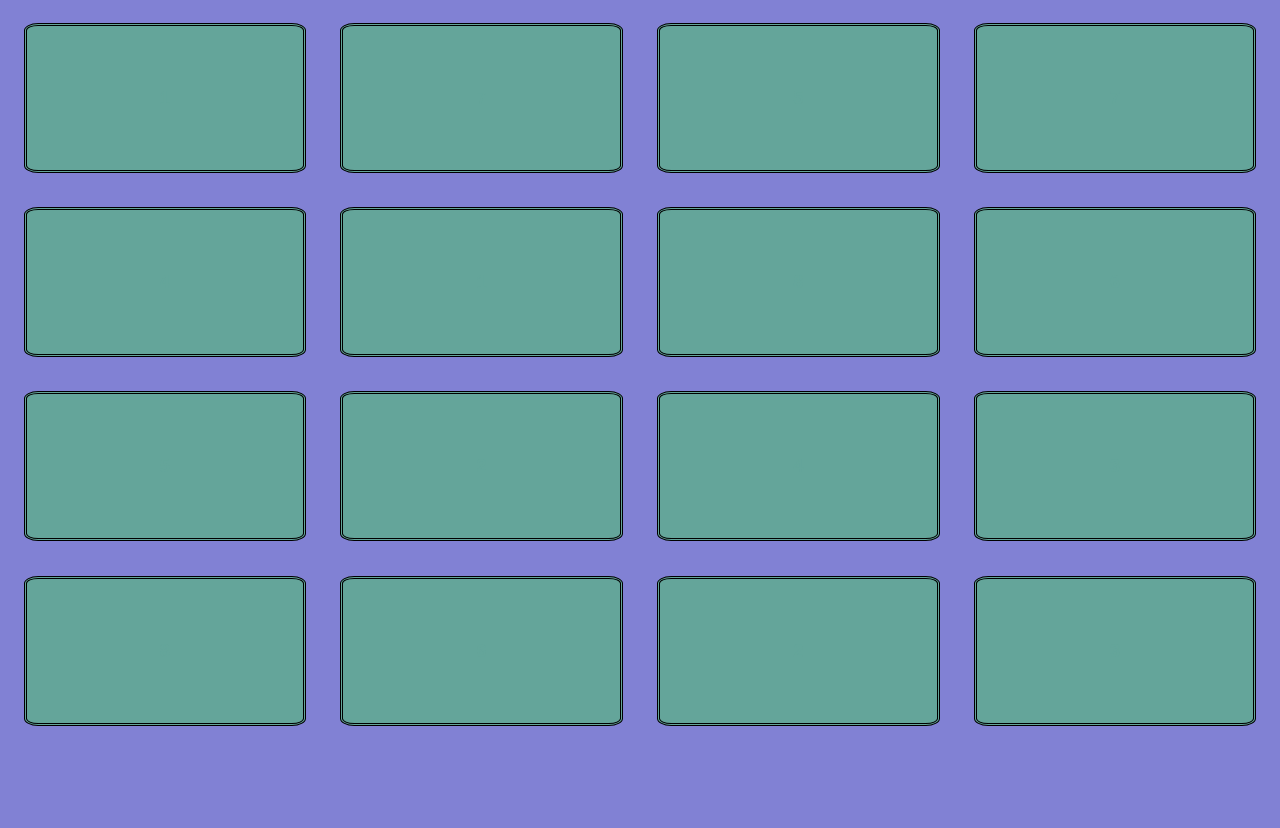
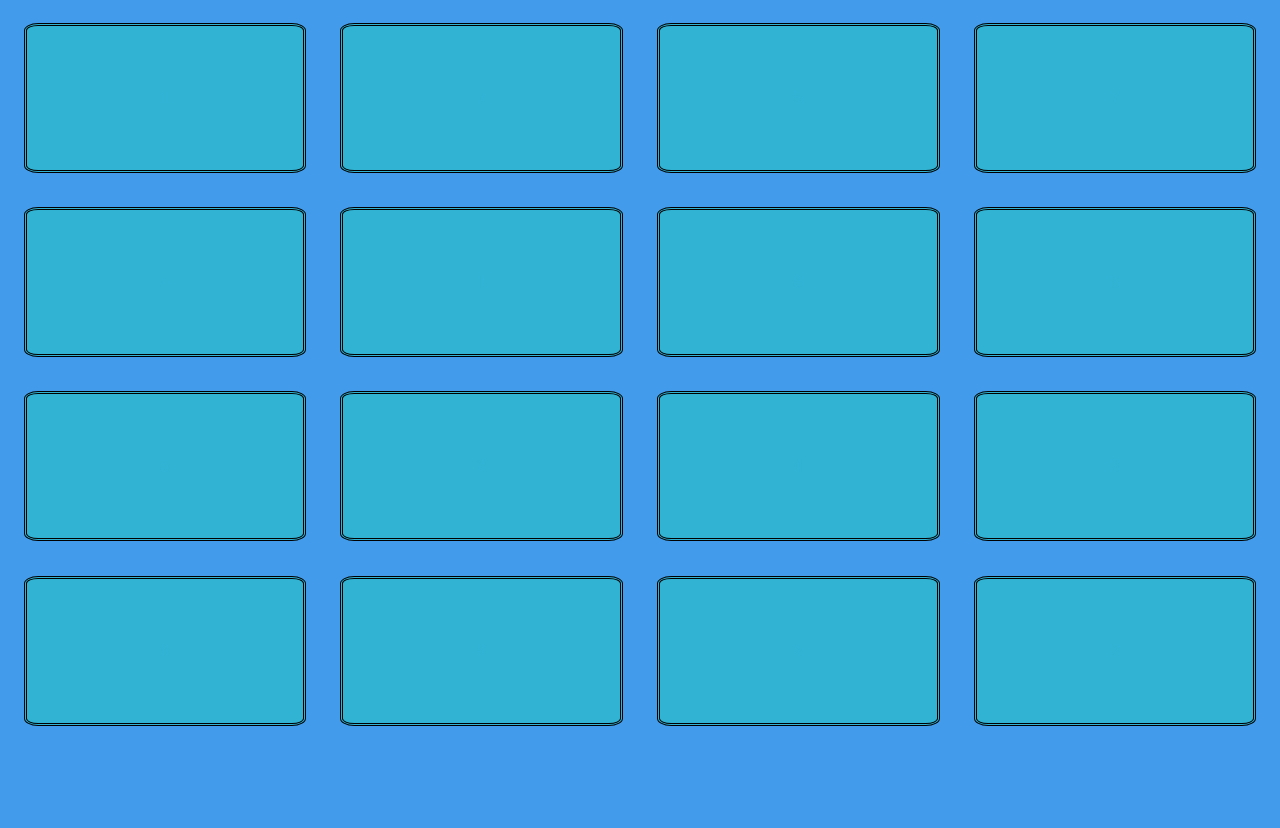
Before and after one commit to Raphael04-lo/Raphael04-lo.github.io, a plain HTML site: page index.html in a window 1280 px wide. Shown: the part 73-901 px from the top of the page. Drawn offline with Linux system fonts and the light colour scheme.

Commit message:
comitted

```diff
--- a/css/v2.css
+++ b/css/v2.css
@@ -14,8 +14,8 @@
 
 
 .card {
-    background:rgb(100, 165, 154);
-    color:rgb(100, 165, 154);
+    background:rgb(49, 179, 212);
+    color:rgb(49, 179, 212);
     font-size: large;
     font-family: Arial, Helvetica, sans-serif;
     margin: 5%;
@@ -43,6 +43,6 @@ h1{
 }
 
 body{
-    background-color: rgb(129, 129, 212);
+    background-color: rgb(66, 156, 235);
     font-weight: bold;
 }
```
